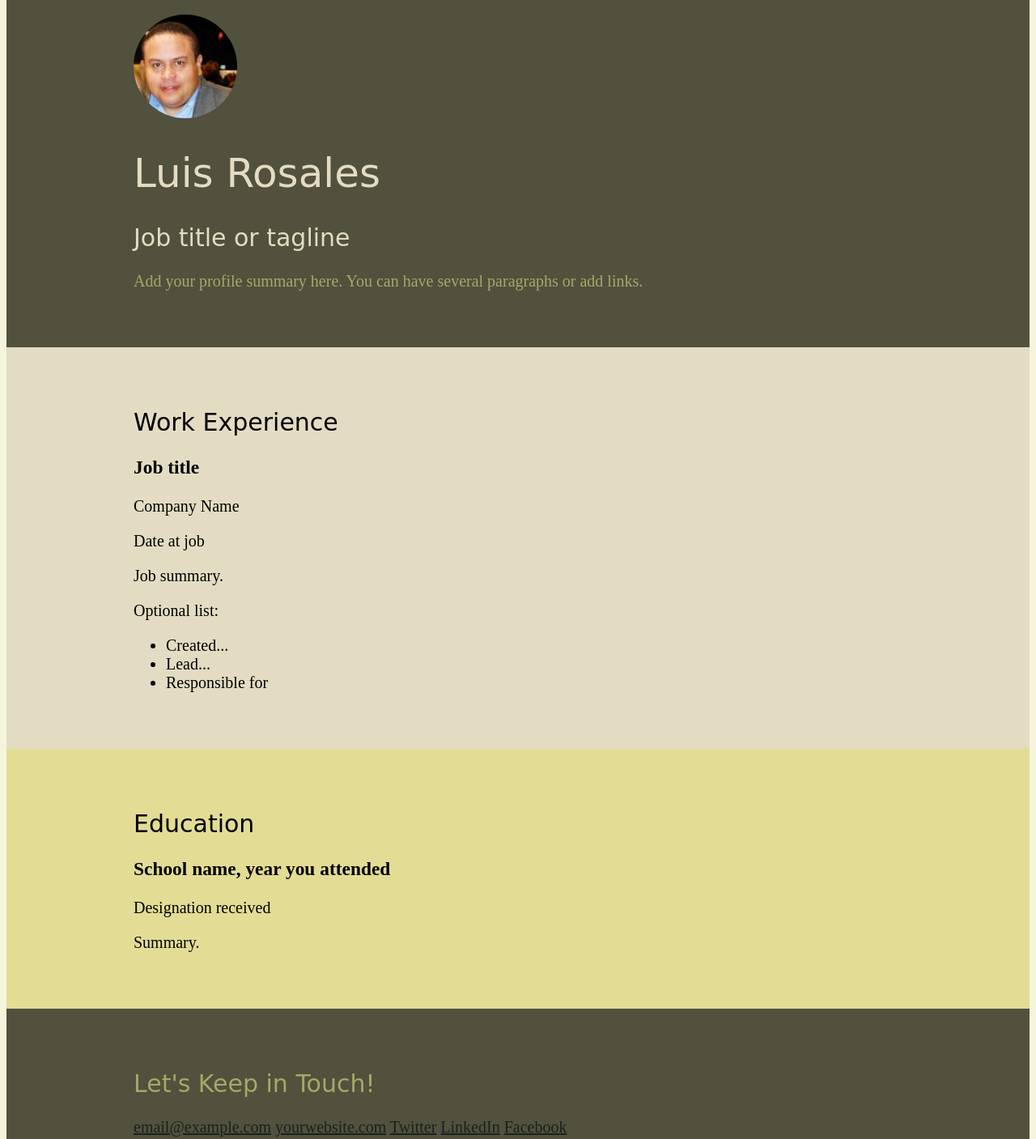
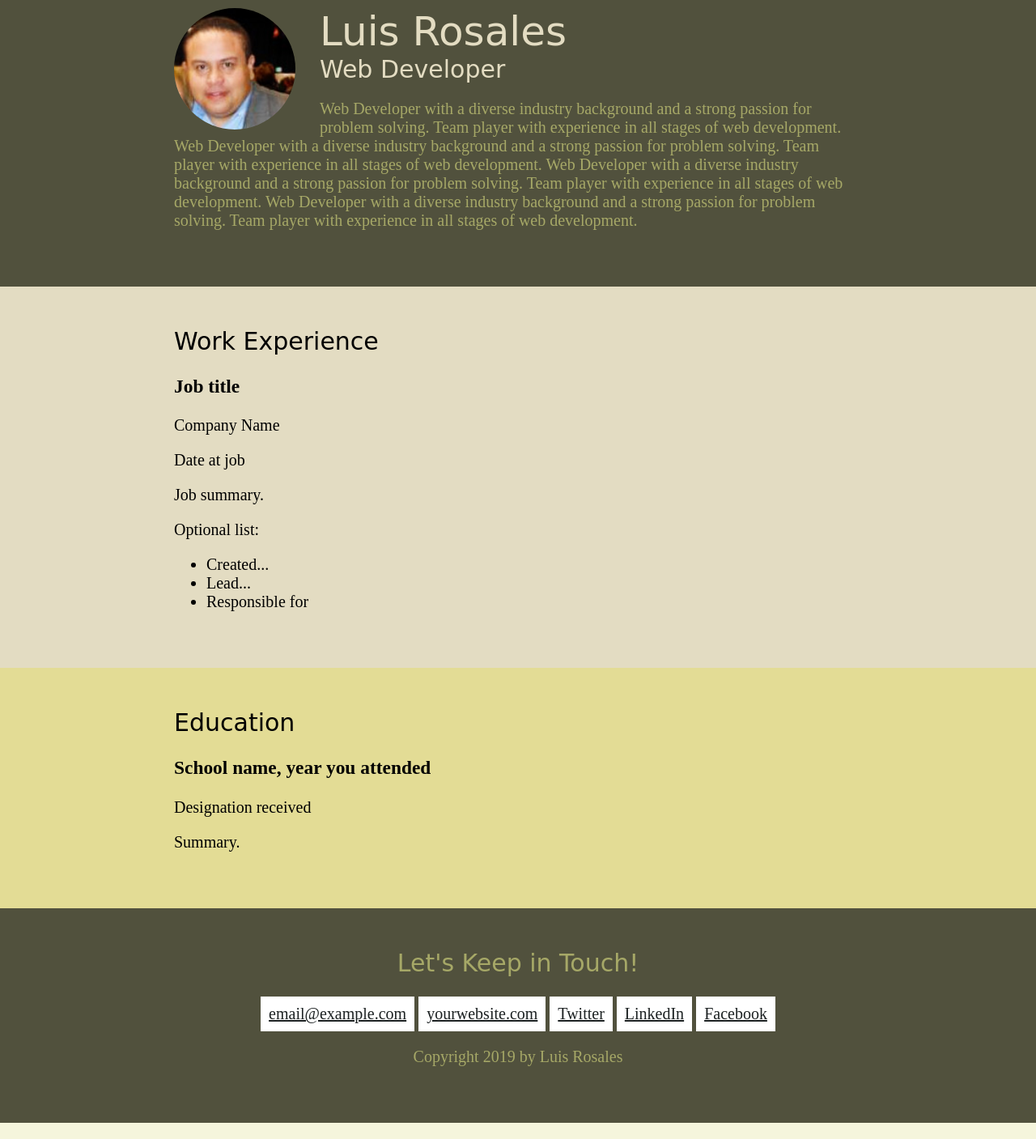
Before and after one commit to Guama1239/cssresume, a plain HTML site: page index.html in a window 1280 px wide. Shown: the part 40-1447 px from the top of the page at 81% size. Drawn offline with Linux system fonts and the light colour scheme; a web font is replaced by a local one.

Commit message:
pending floats for header

```diff
--- a/css/styles.css
+++ b/css/styles.css
@@ -7,7 +7,15 @@
 */
 
 /* Global styles */
+html {
+    box-sizing: border-box;
+}
+
+*, *:before, *:after {
+    box-sizing: inherit;
+}
 body {
+    margin: 0;
     background: beige;
     font-family: 'Fenix', serif;
     font-size: 20px;
@@ -20,6 +28,7 @@ h1{
     font-size: 50px;
 }
 h2 {
+    margin-top: 0;
     font-size: 30px;
 }
 a {
@@ -32,6 +41,7 @@ a:hover {
     max-width: 950px;
     margin: 0 auto;
     padding: 50px;
+    overflow: auto;
 }
 
 /* Header and Footer */
@@ -39,8 +49,22 @@ header, footer {
     background: #51513d;
     color: #A6a867;
 }
+/* header */
 header h1, header h2 {
     color: #e3dcc2;
+    margin: 0;
+}
+/* header {
+    text-align: center;
+} */
+/* footer */
+footer {
+    text-align: center;
+}
+.contact-info a {
+    background: white;
+    padding: 10px;
+    display: inline-block;
 }
 
 /* Work Experience */
@@ -54,8 +78,8 @@ header h1, header h2 {
 }
 
 .profile-img {
-  /*width: 300px;*/
+  width: 150px;
   border-radius: 50%;
-  /*float: left;*/
-  /*margin-right: 30px;*/
+  float: left;
+  margin-right: 30px;
 }
--- a/index.html
+++ b/index.html
@@ -13,9 +13,16 @@
     <header>
       <div class="content-wrap">
         <img class="profile-img" src="images/luisrosales.jpg" alt="Luis Rosales">
+        <div class="col-wide">
         <h1>Luis Rosales</h1>
-        <h2>Job title or tagline</h2>
-        <p>Add your profile summary here. You can have several paragraphs or add links.</p>
+        <h2>Web Developer</h2>
+<p>Web Developer with a diverse industry background and a strong passion for problem solving. Team player with
+experience in all stages of web development. Web Developer with a diverse industry background and a strong passion for
+problem solving. Team player with experience in all stages of web development. Web Developer with a diverse industry
+background and a strong passion for problem solving. Team player with experience in all stages of web development. Web
+Developer with a diverse industry background and a strong passion for problem solving. Team player with experience in
+all stages of web development. </p>
+      </div>
       </div>
     </header>
 
@@ -67,7 +74,7 @@
             <h2>Let's Keep in Touch!</h2>
 
             <!-- Social media and contact links. Add or remove any networks. -->
-            <div>
+            <div class="contact-info">
                 <a href="mailto:email@example.com">email@example.com</a>
                 <a href="http://yourwebsite.com" target="_blank">yourwebsite.com</a>
                 <a href="#" target="_blank">Twitter</a>
```
